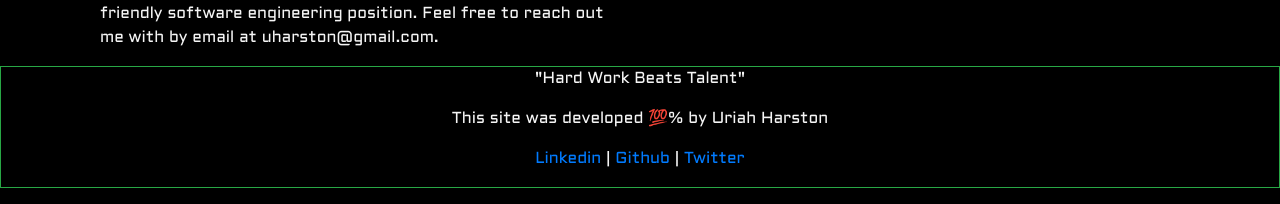
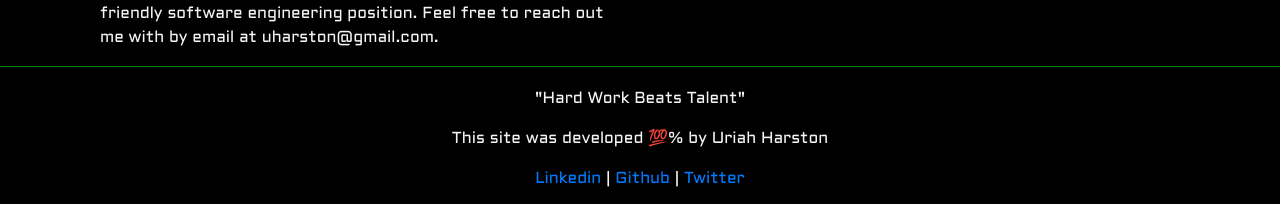
Before and after one commit to uharston/nextjs-harstondev, a Next.js app: page / in a window 1280 px wide. Shown: the part 3772-3976 px from the top of the page. Built offline with nearby package versions, Linux system fonts and the light colour scheme.

Commit message:
Style Footer

```diff
--- a/components/footer.js
+++ b/components/footer.js
@@ -1,18 +1,15 @@
 
+import styles from '../styles/utils.module.css'
 
 function Footer() {
     return(
         <footer>
-            <div className='footer text-center border-top border-success' id="footer">
+            <div className={styles.footer} id="footer">
                 <p >"Hard Work Beats Talent"</p>
                 <p>This site was developed 💯% by Uriah Harston</p>
                 <p><a href="https://www.linkedin.com/in/uriah-harston/" target="_blank">Linkedin</a> | <a href="https://github.com/uharston" target="_blank">Github</a> | <a href="https://twitter.com/UriahHarston" target="_blank">Twitter</a></p>
             </div>
-            {/* <div className='footer text-center border-top border-success' id="footer"style="margin-top: 40px; padding-bottom: 25px;">
-                <p style="padding-top: 25px;">"Hard Work Beats Talent"</p>
-                <p>This site was developed 💯% by Uriah Harston</p>
-                <p><a href="https://www.linkedin.com/in/uriah-harston/" target="_blank">Linkedin</a> | <a href="https://github.com/uharston" target="_blank">Github</a> | <a href="https://twitter.com/UriahHarston" target="_blank">Twitter</a></p>
-            </div> */}
+
         </footer>
     )
 }
--- a/styles/utils.module.css
+++ b/styles/utils.module.css
@@ -1,3 +1,9 @@
 .navigation {
     background-color: black;
 }
+
+.footer {
+    border-top: 1px solid green;
+    text-align: center;
+    padding-top: 20px;
+}
```
